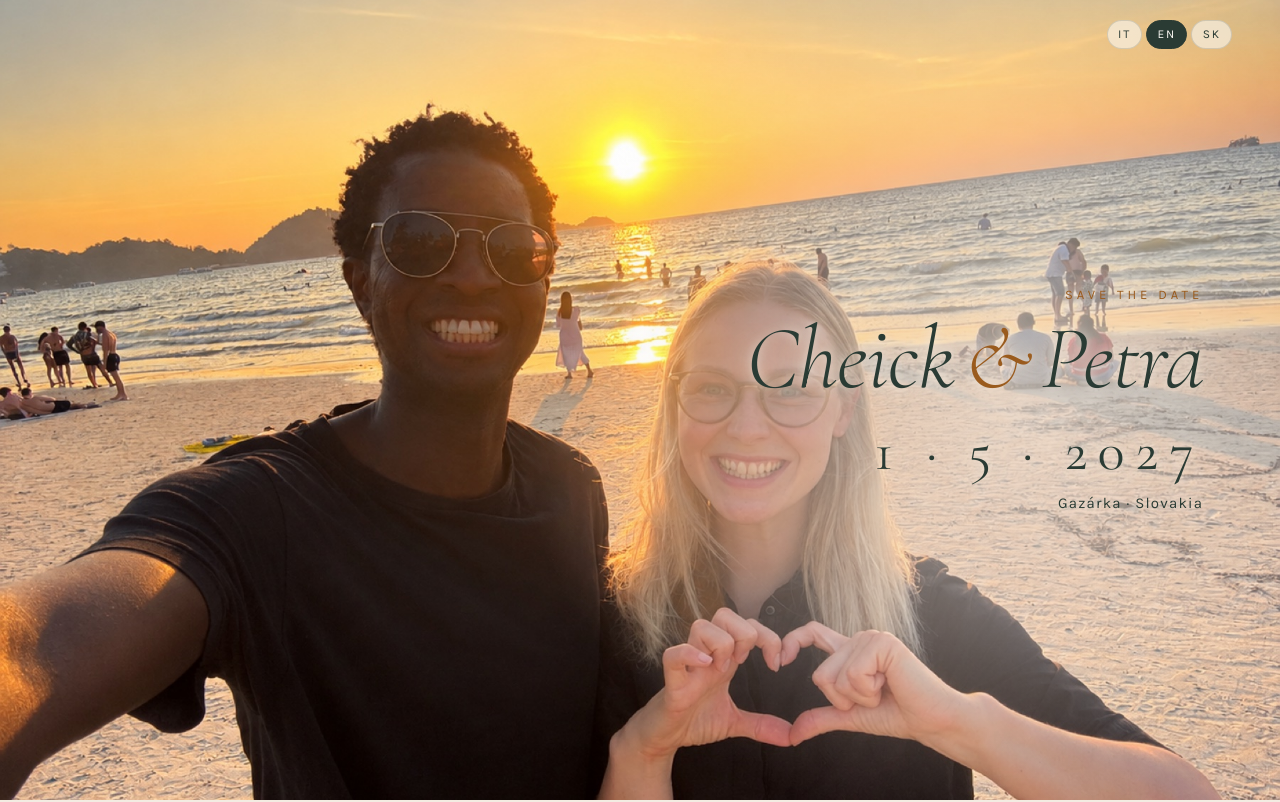
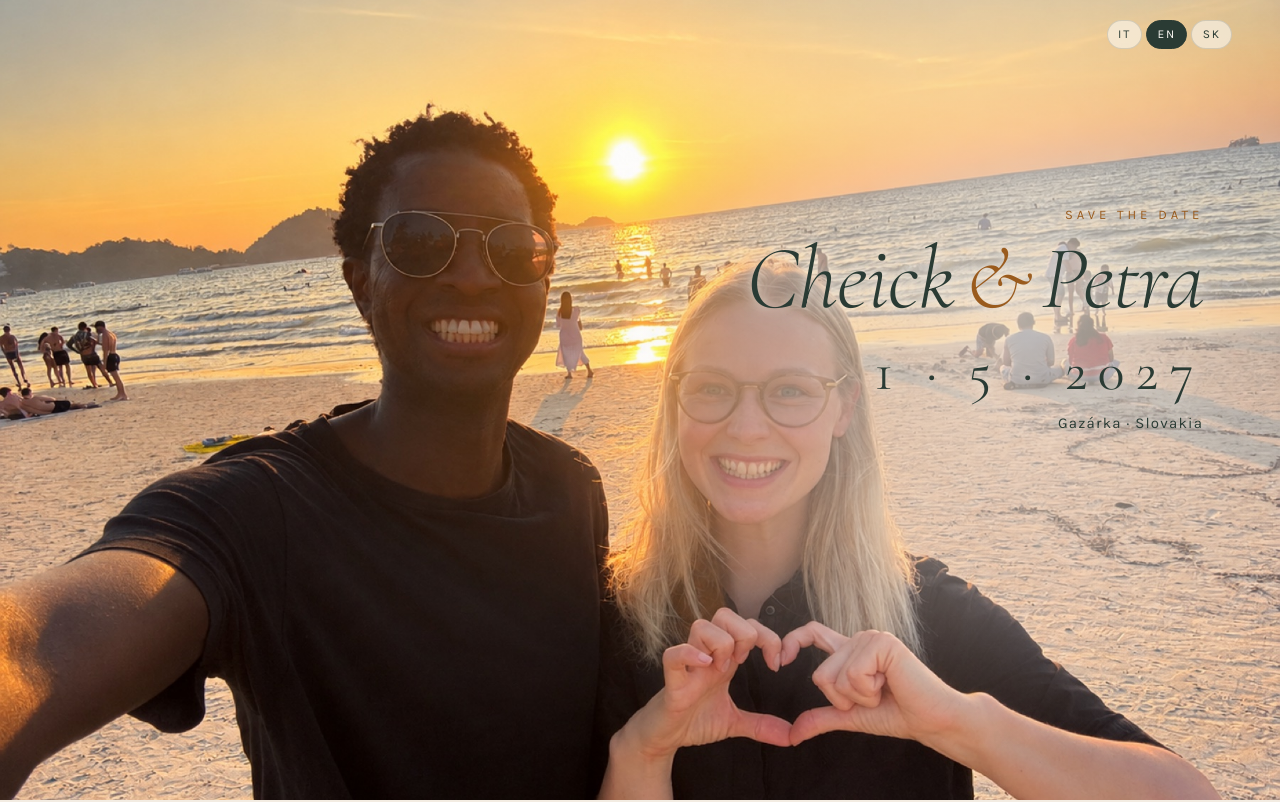
Before and after one commit to BaCk7/petraandcheick, a plain HTML site: page index.html in a window 1280 px wide. Shown: the top 802 px of the page. Drawn offline with nearby package versions, Linux system fonts and the light colour scheme.

Commit message:
Raise the hero text on wide screens
Co-Authored-By: Claude Fable 5.1 <noreply@anthropic.com>

```diff
--- a/index.html
+++ b/index.html
@@ -97,8 +97,8 @@ main .beach{aspect-ratio:4/3;overflow:hidden}
 @media (min-width:641px){
   .hero{align-content:center;justify-items:end;text-align:right}
   .hero .bg{object-position:50% 40%}
-  .hero::before{background:radial-gradient(ellipse 40% 55% at 80% 50%,rgba(243,236,226,.7) 0%,rgba(243,236,226,.35) 55%,rgba(243,236,226,0) 100%)}
-  .hero .inner{padding:0 clamp(2rem,6vw,6rem) 0 0;max-width:40rem;justify-items:end}
+  .hero::before{background:radial-gradient(ellipse 40% 55% at 80% 40%,rgba(243,236,226,.7) 0%,rgba(243,236,226,.35) 55%,rgba(243,236,226,0) 100%)}
+  .hero .inner{padding:0 clamp(2rem,6vw,6rem) 20vh 0;max-width:40rem;justify-items:end}
   .hero h1{font-size:clamp(3.25rem,7vw,6rem)}
   .top .mono{display:none}
   .top{justify-content:flex-end}
```
